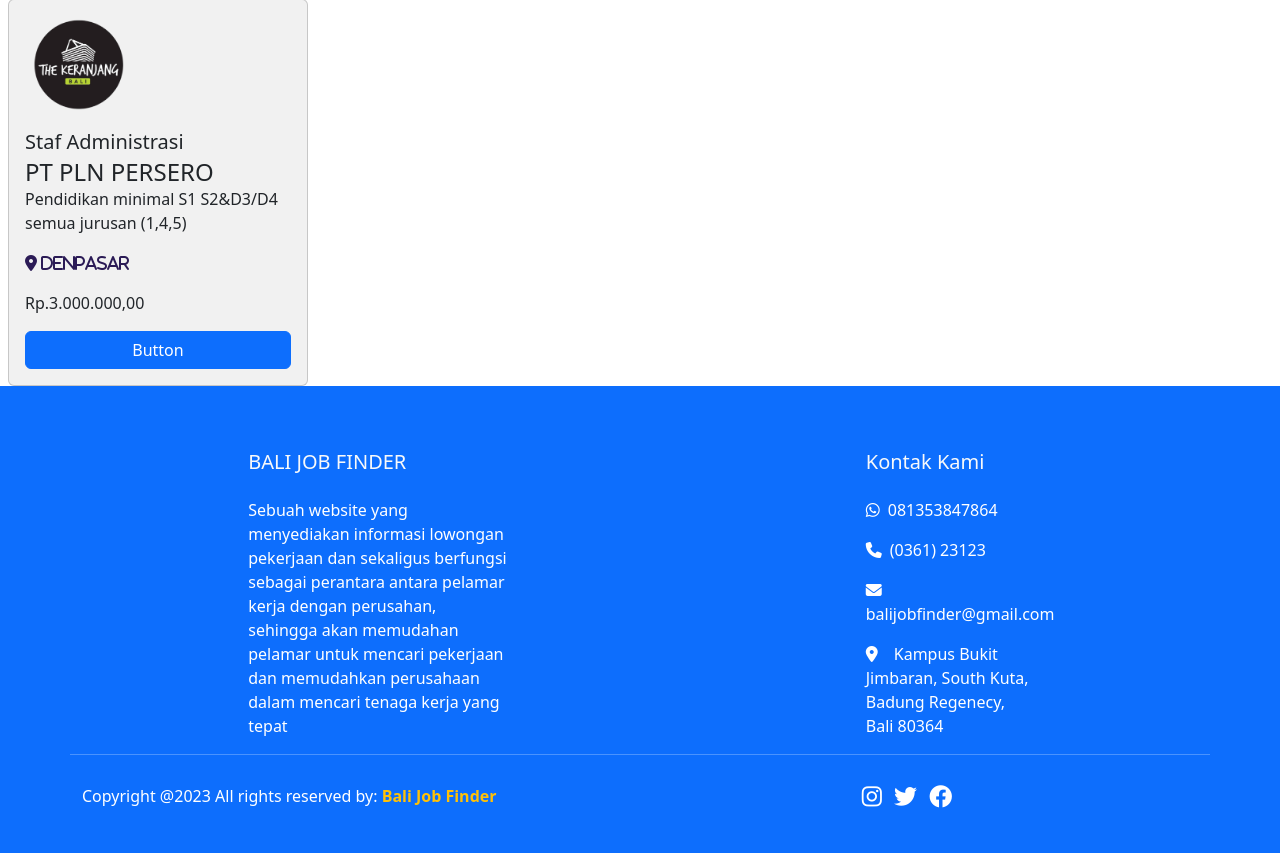
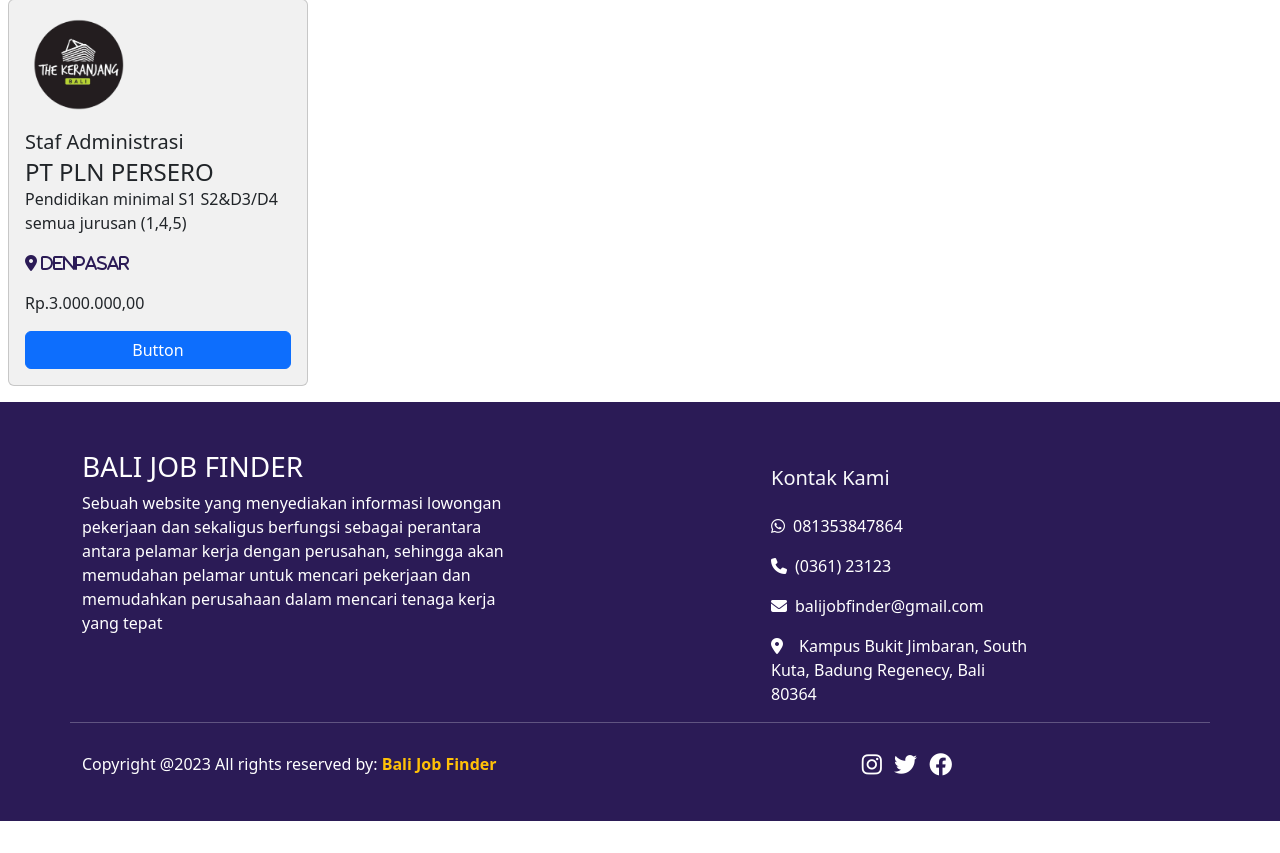
Before and after one commit to CalvinCandra/Website_Uas, a PHP site: page /pelamar/dashboard.php in a window 1280 px wide. Shown: the part 2449-3302 px from the top of the page. After the commit the page ends 3270 px from the top, so only its background shows below. Run offline with PHP 8.4, Linux system fonts and the light colour scheme.

Commit message:
footer dll

```diff
--- a/pelamar/dashboard.php
+++ b/pelamar/dashboard.php
@@ -195,14 +195,14 @@
     </div>
   </div>
 </div>
-<footer class="bg-primary text-white pt-5 pb-4">
+<footer class="mt-3 text-white pt-5 pb-4" style="background-color : #2b1b56 ;">
   <div class="container text-md-left">
     <div class="row text-md-left">
-      <div class="col-md-3 col-lg-3 col-xl-3 mx-auto mt-3">
-          <h5 class="text-uppercase mb-4 font-weight-bold text-light">Bali Job Finder</h5>
-          <p>Sebuah website yang menyediakan informasi lowongan pekerjaan dan sekaligus berfungsi sebagai perantara antara pelamar kerja dengan perusahan, sehingga akan memudahan pelamar untuk mencari pekerjaan dan memudahkan perusahaan dalam mencari tenaga kerja yang tepat</p>
+    <div class="col-5 me-5" >
+        <h3>BALI JOB FINDER</h3>
+        <p>Sebuah website yang menyediakan informasi lowongan pekerjaan dan sekaligus berfungsi sebagai perantara antara pelamar kerja dengan perusahan, sehingga akan memudahan pelamar untuk mencari pekerjaan dan memudahkan perusahaan dalam mencari tenaga kerja yang tepat</p>
       </div>
-      <div class="col-md-4 col-lg-3 col-xl-2 mx-auto mt-3">
+      <div class="col-md-4 col-lg-3 col-xl-3 mx-auto mt-3">
           <h5 class="text-upercase mb-4 font-weight-bold text-light">Kontak Kami</h5>
           <p> <i class="fa-brands fa-whatsapp pe-2"></i>081353847864 </p>
           <p><i class="fa-solid fa-phone pe-2"></i>(0361) 23123</p>
@@ -245,6 +245,7 @@
 
 
 
+
 <script src="https://cdn.jsdelivr.net/npm/bootstrap@5.3.0/dist/js/bootstrap.bundle.min.js" integrity="sha384-geWF76RCwLtnZ8qwWowPQNguL3RmwHVBC9FhGdlKrxdiJJigb/j/68SIy3Te4Bkz" crossorigin="anonymous"></script>
 </body>
 </html>
```
